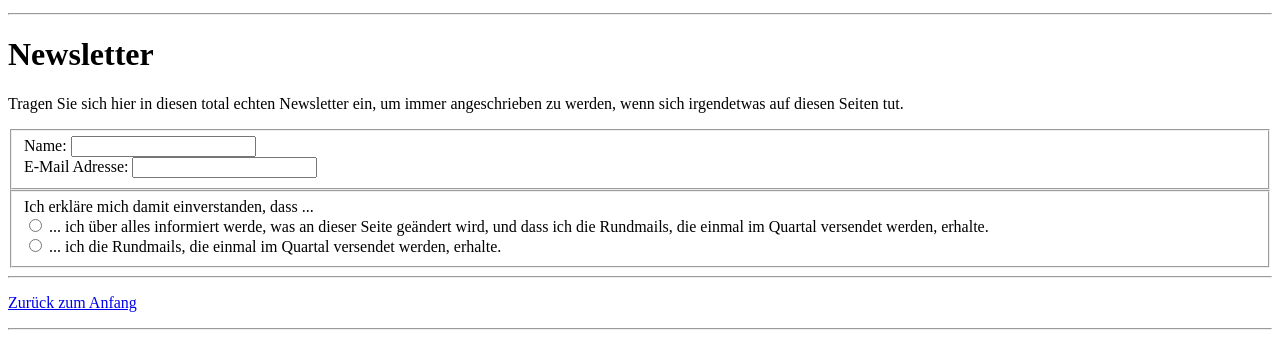
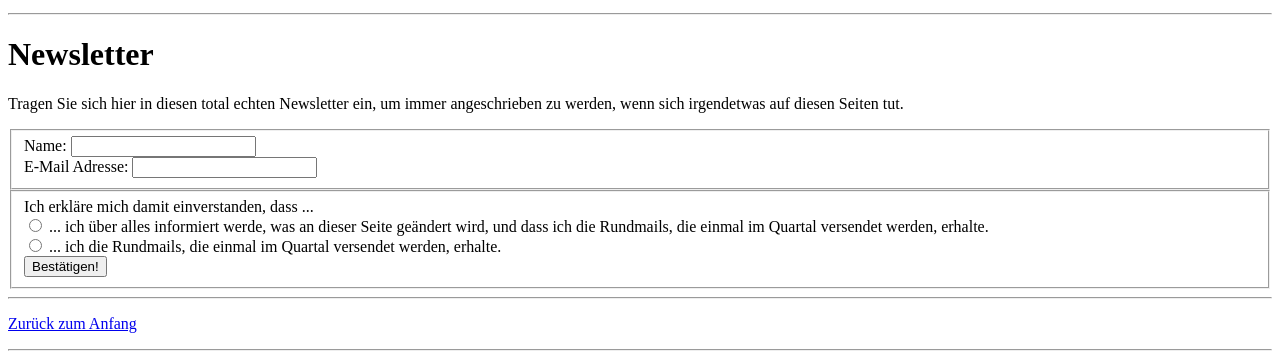
Before and after one commit to mikanthrop/GIS-SoSe-2021, a plain HTML site: page Kapitel_1/Kapitel_1.2/Kontakt.html in a window 1280 px wide. Shown: the part 871-1230 px from the top of the page. Before the commit the page ends 1209 px from the top, so only its background shows below. Drawn offline with Linux system fonts and the light colour scheme.

Commit message:
added button tag

```diff
--- a/Kapitel_1/Kapitel_1.2/Kontakt.html
+++ b/Kapitel_1/Kapitel_1.2/Kontakt.html
@@ -73,7 +73,10 @@
                         informiert werde, was an dieser Seite geändert wird, und dass ich die Rundmails, die einmal im
                         Quartal versendet werden, erhalte.</label> <br>
                     <input type="radio" name="agreementGroup" id="agreeNo"> <label for="agreeNo">... ich die Rundmails, die
-                        einmal im Quartal versendet werden, erhalte.</label>
+                        einmal im Quartal versendet werden, erhalte.</label> <br>
+                    <button type="submit">
+                        Bestätigen!
+                    </button>
                 </fieldset>
             </form>
             <hr>
```
